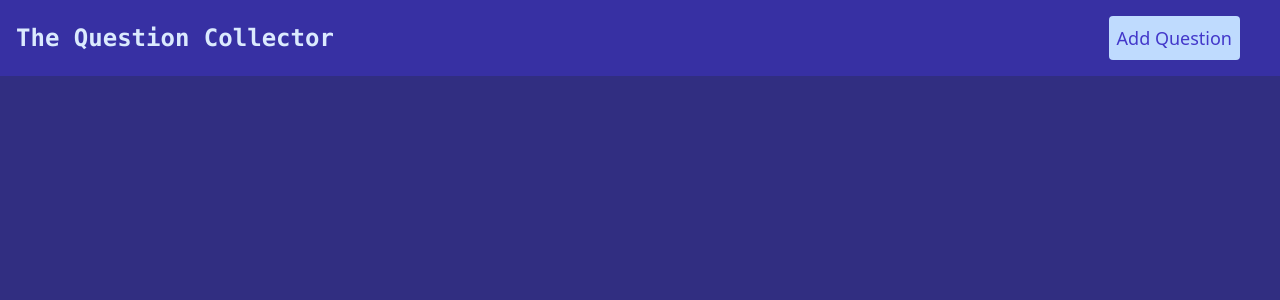
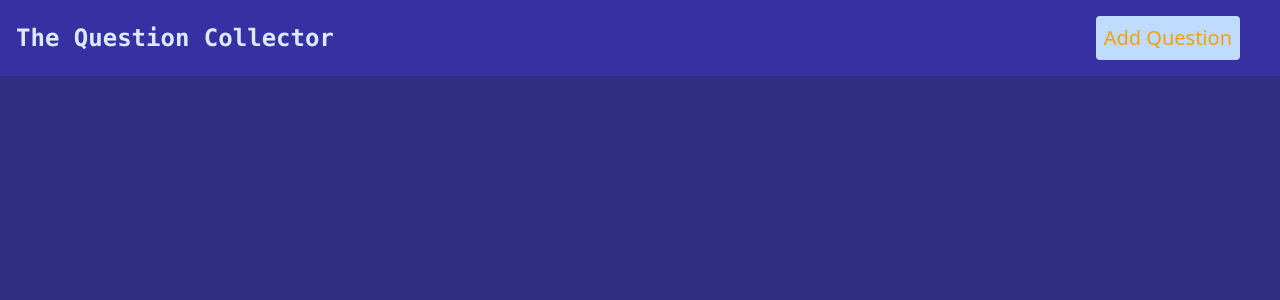
Before and after one commit to TKB-Web-Agency/the_question_collector, a Django app: page / in a window 1280 px wide. Shown: the top 300 px of the page. Run offline with Django 3.2, Linux system fonts and the light colour scheme; data that the repository does not hold is empty; some libraries are stand-ins or nearby versions.

Commit message:
added breakpoints

```diff
--- a/home/templates/home/homepage.html
+++ b/home/templates/home/homepage.html
@@ -2,10 +2,12 @@
 {% tailwind_css %}
 <body class="bg-indigo-900 dark:bg-gray-800">
 
+
 	<div class="bg-indigo-800 p-4 flex justify-between items-center">
-		<a href="{% url 'home:homepage' %}"><h1 class="text-blue-100 font-mono font-bold text-3xl md:text-2xl">The Question Collector</h1></a>
-		<a href="{% url 'home:add_new_question' %}" class="mr-6 p-2 bg-blue-200 hover:bg-blue-100 rounded text-3xl md:text-lg text-indigo-700 hover:text-indigo-800 transition ease-in duration-150 text-center" >Add Question</a>
+		<a href="{% url 'home:homepage' %}"><h1 class="text-blue-100 font-mono font-bold text-3xl sm:text-2xl">The Question Collector</h1></a>
+		<a href="{% url 'home:add_new_question' %}" class="mr-6 p-2 bg-blue-200 hover:bg-blue-100 rounded text-xl text-red-700 sm:text-indigo-700 md:text-green-500 lg:text-yellow-500 hover:text-indigo-800 transition ease-in duration-150 text-center" >Add Question</a>
 	</div>
+
 
 	<div>
 		{% for question in question_list %}
--- a/theme/static/css/dist/styles.css
+++ b/theme/static/css/dist/styles.css
@@ -898,6 +898,14 @@ select {
 	font-size: 1.25rem;
 	line-height: 1.75rem;
 }
+.text-6xl {
+	font-size: 3.75rem;
+	line-height: 1;
+}
+.text-4xl {
+	font-size: 2.25rem;
+	line-height: 2.5rem;
+}
 .font-bold {
 	font-weight: 700;
 }
@@ -959,6 +967,10 @@ select {
 	--tw-text-opacity: 1;
 	color: rgba(224, 231, 255, var(--tw-text-opacity));
 }
+.text-red-700 {
+	--tw-text-opacity: 1;
+	color: rgba(185, 28, 28, var(--tw-text-opacity));
+}
 .transition {
 	transition-property: background-color, border-color, color, fill, stroke, opacity, box-shadow, transform, filter, -webkit-backdrop-filter;
 	transition-property: background-color, border-color, color, fill, stroke, opacity, box-shadow, transform, filter, backdrop-filter;
@@ -988,6 +1000,23 @@ select {
 	--tw-text-opacity: 1;
 	color: rgba(55, 48, 163, var(--tw-text-opacity));
 }
+@media (min-width: 640px) {
+
+	.sm\:text-2xl {
+		font-size: 1.5rem;
+		line-height: 2rem;
+	}
+
+	.sm\:text-red-500 {
+		--tw-text-opacity: 1;
+		color: rgba(239, 68, 68, var(--tw-text-opacity));
+	}
+
+	.sm\:text-indigo-700 {
+		--tw-text-opacity: 1;
+		color: rgba(67, 56, 202, var(--tw-text-opacity));
+	}
+}
 @media (min-width: 768px) {
 
 	.md\:p-6 {
@@ -1007,4 +1036,36 @@ select {
 		font-size: 1.125rem;
 		line-height: 1.75rem;
 	}
+
+	.md\:text-green-500 {
+		--tw-text-opacity: 1;
+		color: rgba(16, 185, 129, var(--tw-text-opacity));
+	}
 }
+@media (min-width: 1024px) {
+
+	.lg\:text-2xl {
+		font-size: 1.5rem;
+		line-height: 2rem;
+	}
+
+	.lg\:text-lg {
+		font-size: 1.125rem;
+		line-height: 1.75rem;
+	}
+
+	.lg\:text-pink-700 {
+		--tw-text-opacity: 1;
+		color: rgba(190, 24, 93, var(--tw-text-opacity));
+	}
+
+	.lg\:text-yellow-700 {
+		--tw-text-opacity: 1;
+		color: rgba(180, 83, 9, var(--tw-text-opacity));
+	}
+
+	.lg\:text-yellow-500 {
+		--tw-text-opacity: 1;
+		color: rgba(245, 158, 11, var(--tw-text-opacity));
+	}
+}
```
